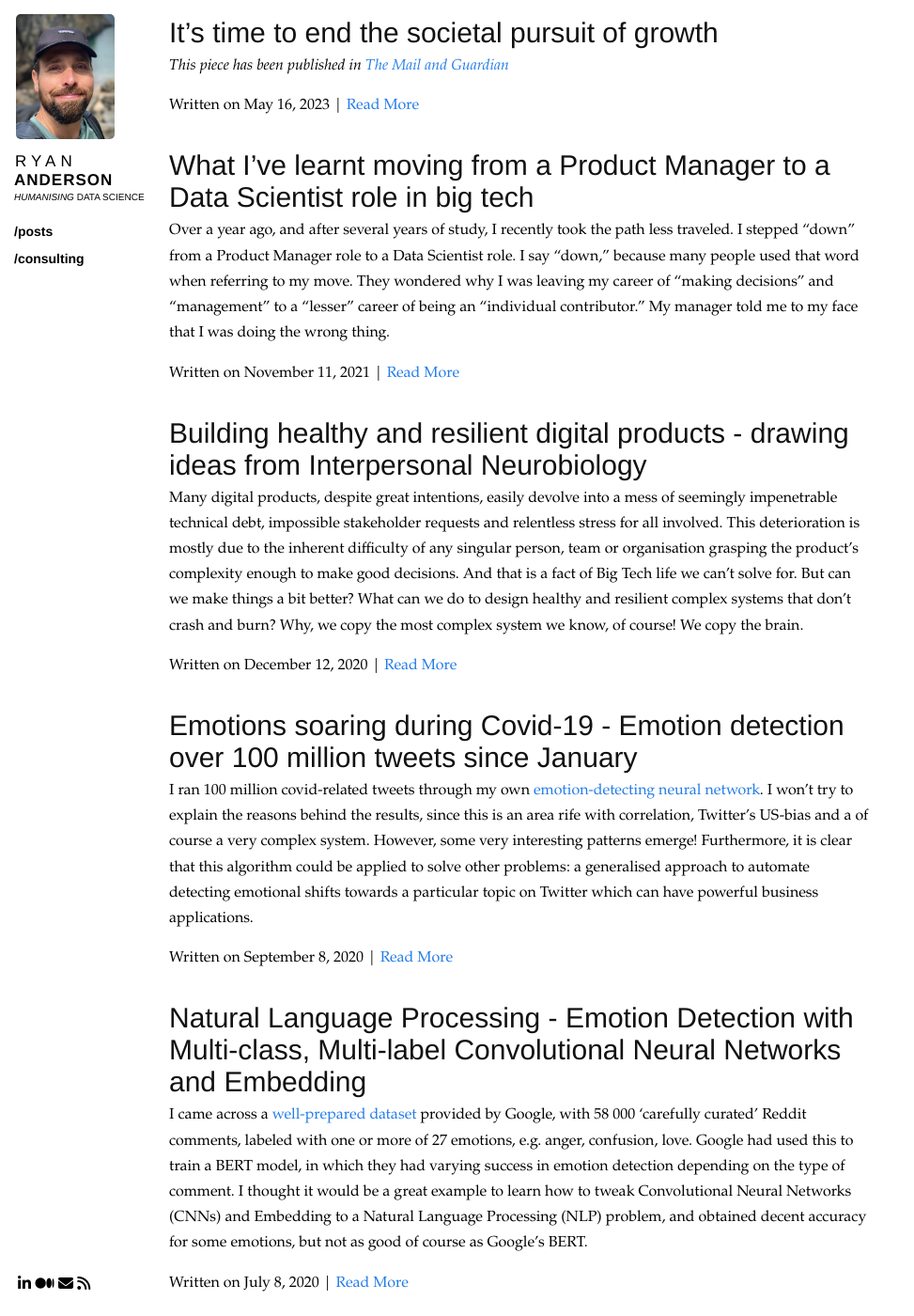
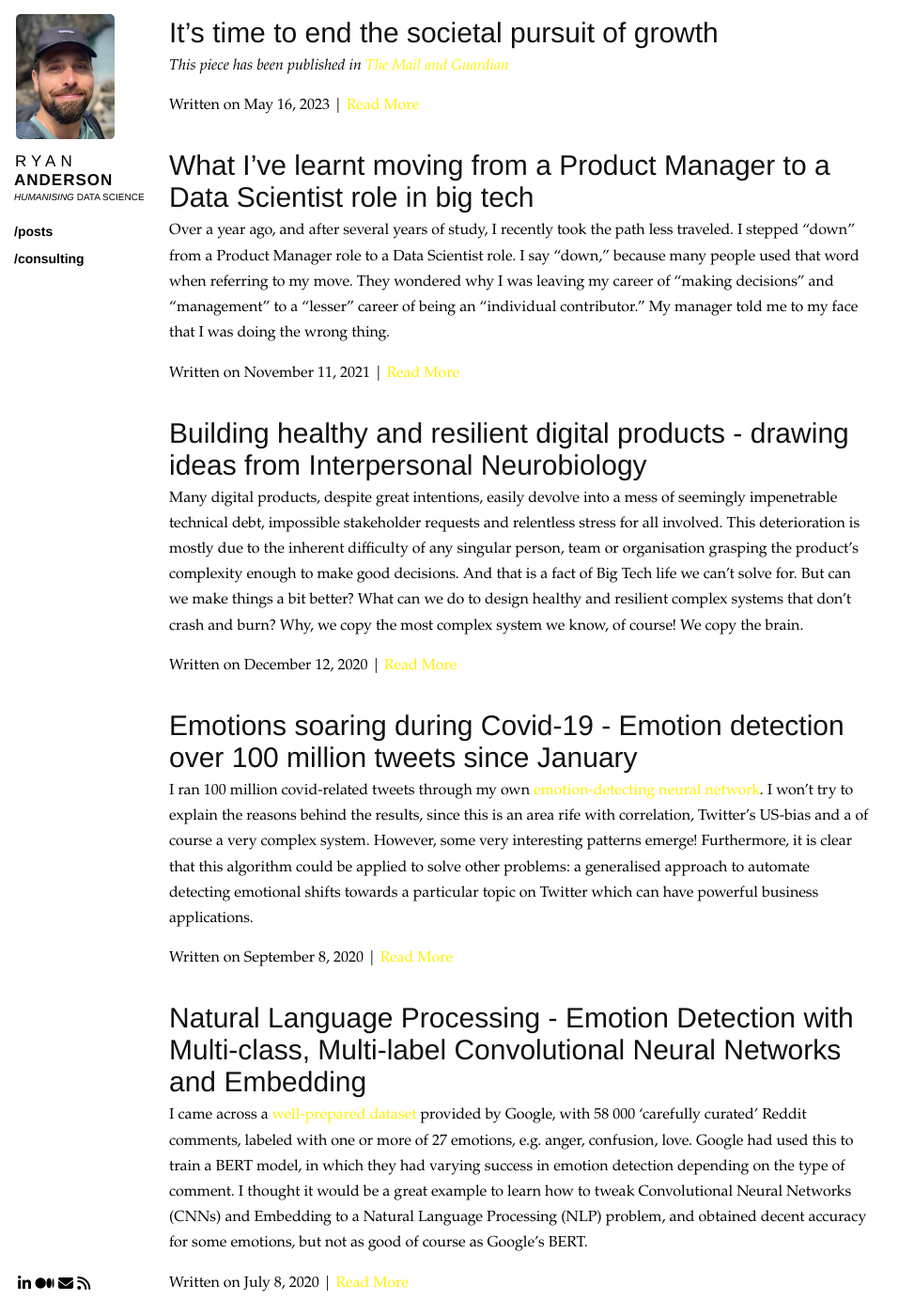
Before and after one commit to ryan-anderson-ds/ryan-anderson-ds.github.io, a Jekyll site: the page built from index.html, in a window 1280 px wide and 1400 px high. Shown: the whole window at 94% size, without its empty margins (0-973 px from the left). Built offline with Jekyll 4.4.1, drawn with Linux system fonts in a browser that asks for light colours.

Commit message:
Update base.scss

```diff
--- a/css/base.scss
+++ b/css/base.scss
@@ -10,7 +10,7 @@ body {
 }
 
 a {
-  color: #227ce8;
+  color: #fff000;
 }
 
 .sidebar {
```
